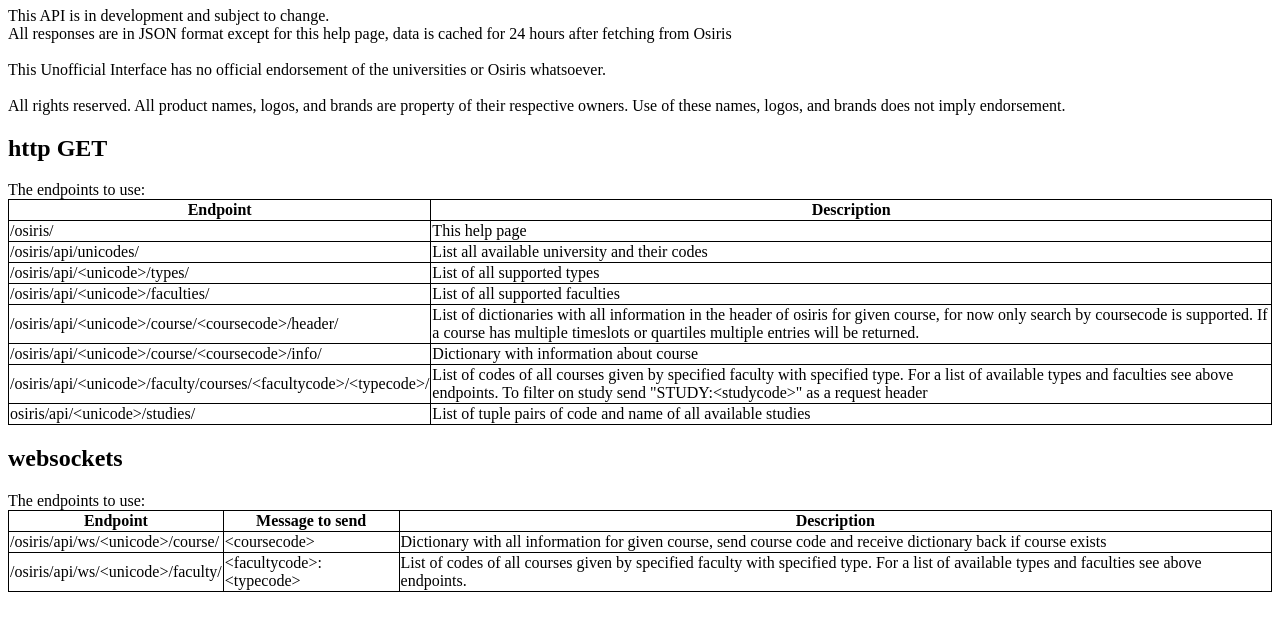
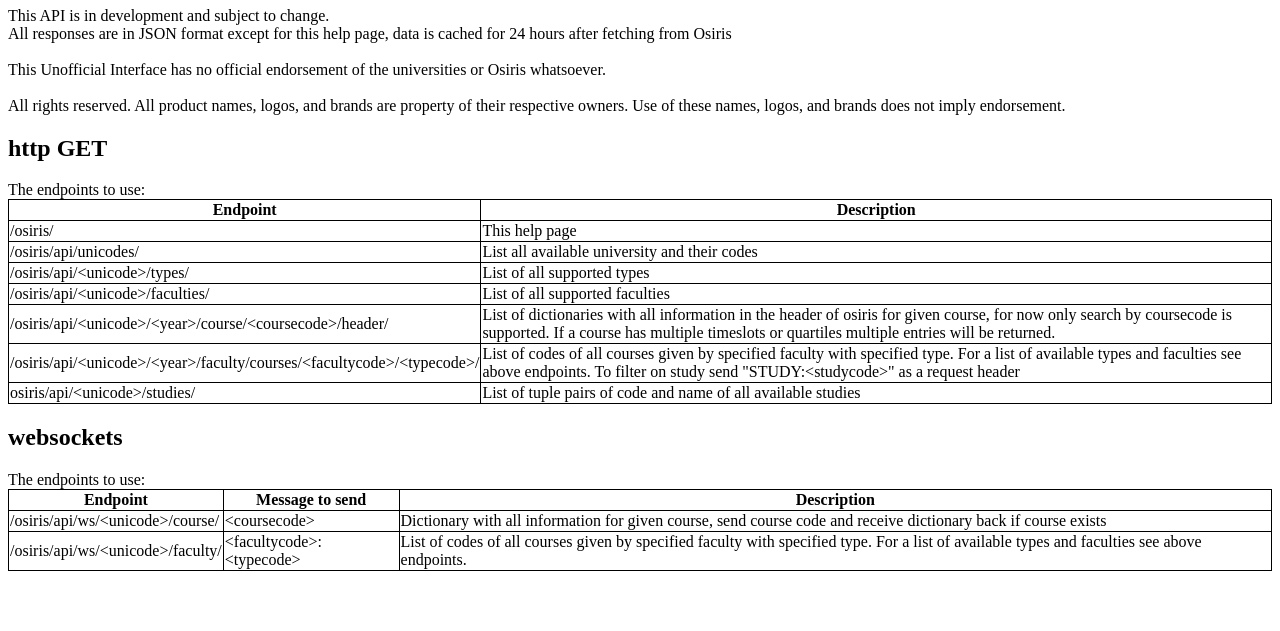
Before and after one commit to KolibriSolutions/coursebrowser, a Django app: page /osiris/ in a window 1280 px wide. Shown: the part 150-781 px from the top of the page. Run offline with Django 3.2, Linux system fonts and the light colour scheme; parts of the project's set-up code (start-up, migrations or seed data) failed here and were passed over.

Commit message:
added support for query on years in osiris, disabled /info/ endpoint in api

```diff
--- a/osiris/urls.py
+++ b/osiris/urls.py
@@ -7,11 +7,11 @@ app_name = 'osiris'
 urlpatterns = [
     path('', views.index, name='index'),
     path('api/unicodes/', views.unicodes, name='unicodes'),
-    path('api/<slug:uni>/course/<slug:code>/header/', views.getCourseHeader, name='getcourseheader'),
-    path('api/<slug:uni>/course/<slug:code>/info/', views.getCourseInfo, name='getcourseinfo'),
+    path('api/<slug:uni>/<int:year>/course/<slug:code>/header/', views.getCourseHeader, name='getcourseheader'),
+    # path('api/<slug:uni>/<int:year>/course/<slug:code>/info/', views.getCourseInfo, name='getcourseinfo'),
     path('api/<slug:uni>/faculties/', views.getFaculties, name='faculties'),
     path('api/<slug:uni>/types/', views.getTypes, name='types'),
     path('api/<slug:uni>/studies/', views.getStudies, name='studies'),
     # path('api/<slug:uni>/faculty/courses/<slug:faculty>/<slug:type>/', views.getCoursesFromFaculty, name='getcoursesfromfaculty'),
-    url(r'^api/(?P<uni>[\w|\W]+)/faculty/courses/(?P<faculty>[\w|\W]+)/(?P<type>[\w|\W]+)/$', views.getCoursesFromFaculty, name='getcoursesfromfaculty'),
+    url(r'^api/(?P<uni>[\w|\W]+)/(?P<year>[\d]+)/faculty/courses/(?P<faculty>[\w|\W]+)/(?P<type>[\w|\W]+)/$', views.getCoursesFromFaculty, name='getcoursesfromfaculty'),
 ]
--- a/osiris/views.py
+++ b/osiris/views.py
@@ -18,17 +18,18 @@ def unicodes(request):
     return JsonResponse(codesdict)
 
 @osirisapi
-def getCourseInfo(request, code, api=None, http=True):
+def getCourseInfo(request, code, year, api=None, http=True):
+    #TODO: scraping is not up to date so temporarily taking this endpoint down
     if api is None:
         return Http404()
 
-    info = cache.get('osiris_{}_courseinfo_{}'.format(api.unicode, code))
+    info = cache.get('osiris_{}_courseinfo_{}_{}'.format(api.unicode, code, year))
     if info is None:
-        info = api.getCourseInfo(code)
+        info = api.getCourseInfo(code, year=year)
         if info is None:
-            cache.set('osiris_{}_courseinfo_{}'.format(api.unicode, code), [])
+            cache.set('osiris_{}_courseinfo_{}_{}'.format(api.unicode, code, year), [])
             raise Http404()
-        cache.set('osiris_{}_courseinfo_{}'.format(api.unicode, code), info)
+        cache.set('osiris_{}_courseinfo_{}_{}'.format(api.unicode, code, year), info)
     if not info:
         raise Http404()
     if http:
@@ -37,17 +38,17 @@ def getCourseInfo(request, code, api=None, http=True):
         return info
 
 @osirisapi
-def getCourseHeader(request, code, api=None, http=True):
+def getCourseHeader(request, code, year, api=None, http=True):
     if api is None:
         return Http404()
 
-    info = cache.get('osiris_{}_courseheader_{}'.format(api.unicode, code))
+    info = cache.get('osiris_{}_courseheader_{}_{}'.format(api.unicode, code, year))
     if info is None:
-        info = api.getCourseHeader(code)
+        info = api.getCourseHeader(code, year=year)
         if info is None:
-            cache.set('osiris_{}_courseheader_{}'.format(api.unicode, code), [])
+            cache.set('osiris_{}_courseheader_{}_{}'.format(api.unicode, code, year), [])
             raise Http404()
-        cache.set('osiris_{}_courseheader_{}'.format(api.unicode, code), info)
+        cache.set('osiris_{}_courseheader_{}_{}'.format(api.unicode, code, year), info)
     if not info:
         raise Http404()
     if http:
@@ -56,19 +57,22 @@ def getCourseHeader(request, code, api=None, http=True):
         return info
 
 @osirisapi
-def getCoursesFromFaculty(request, faculty, type, api=None, http=True):
+def getCoursesFromFaculty(request, year, faculty, type, api=None, http=True):
     if api is None:
         return Http404()
     faculty = urllib.parse.unquote_plus(faculty)
     if faculty not in [f[0] for f in api.Faculties] or type not in [t[0] for t in api.Types]:
         raise Http404()
-    study = request.META.get('STUDY', None)
-    info = cache.get('osiris_{}_faculty_{}_{}'.format(api.unicode, faculty, type))
+    try:
+        study = request.META.get('STUDY', None)
+    except:
+        study = None
+    info = cache.get('osiris_{}_faculty_{}_{}_{}'.format(api.unicode, faculty, type, year))
     if info is None:
-        info = api.getCourses(faculty, type, study)
+        info = api.getCourses(faculty, type, study, year=year)
         if info is None:
             raise Http404
-        cache.set('osiris_{}_faculty_{}_{}'.format(api.unicode, faculty, type), info)
+        cache.set('osiris_{}_faculty_{}_{}_{}'.format(api.unicode, faculty, type, year), info)
 
     if http:
         return JsonResponse(info, safe=False)
--- a/templates/templates/osiris/index.html
+++ b/templates/templates/osiris/index.html
@@ -48,33 +48,21 @@ The endpoints to use:<br/>
         <td>List of all supported faculties</td>
     </tr>
     <tr>
-        <td>/osiris/api/&lt;unicode&gt;/course/&lt;coursecode&gt;/header/</td>
+        <td>/osiris/api/&lt;unicode&gt;/&lt;year&gt;/course/&lt;coursecode&gt;/header/</td>
         <td>List of dictionaries with all information in the header of osiris for given course, for now only search by coursecode is supported. If a course has multiple timeslots or quartiles multiple entries will be returned.</td>
     </tr>
+{#    <tr>#}
+{#        <td>/osiris/api/&lt;unicode&gt;/&lt;year&gt;/course/&lt;coursecode&gt;/info/</td>#}
+{#        <td>Dictionary with information about course</td>#}
+{#    </tr>#}
     <tr>
-        <td>/osiris/api/&lt;unicode&gt;/course/&lt;coursecode&gt;/info/</td>
-        <td>Dictionary with information about course</td>
-    </tr>
-    <tr>
-        <td>/osiris/api/&lt;unicode&gt;/faculty/courses/&lt;facultycode&gt;/&lt;typecode&gt;/</td>
+        <td>/osiris/api/&lt;unicode&gt;/&lt;year&gt;/faculty/courses/&lt;facultycode&gt;/&lt;typecode&gt;/</td>
         <td>List of codes of all courses given by specified faculty with specified type. For a list of available types and faculties see above endpoints. To filter on study send "STUDY:&lt;studycode&gt;" as a request header</td>
     </tr>
     <tr>
         <td>osiris/api/&lt;unicode&gt;/studies/</td>
         <td>List of tuple pairs of code and name of all available studies</td>
     </tr>
-{#    <tr>#}
-{#        <td>/osiris/api/faculty/courses/&lt;facultycode&gt;/level/&lt;level&gt;/</td>#}
-{#        <td>List of codes of all courses of given level. No type is given because levels are only specified for Bachelor College courses. Level goes from 1-3</td>#}
-{#    </tr>#}
-{#    <tr>#}
-{#        <td>/osiris/api/faculty/tree/&lt;facultycode&gt;/&lt;typecode&gt;/</td>#}
-{#        <td>Tree in dot graphviz from of course dependencies</td>#}
-{#    </tr>#}
-{#    <tr>#}
-{#        <td>/osiris/api/faculty/visjs/&lt;facultycode&gt;/&lt;typecode&gt;/</td>#}
-{#        <td>Dictionary holding nodes and edges of a course dependency graph to be drawn in for example visjs</td>#}
-{#    </tr>#}
 </tbody>
 </table>
 <h2>websockets</h2>
```
Also changed, not shown: osiris/OsirisAPI.py (+28 -16 lines), osiris/consumers.py (+13 -5 lines).
